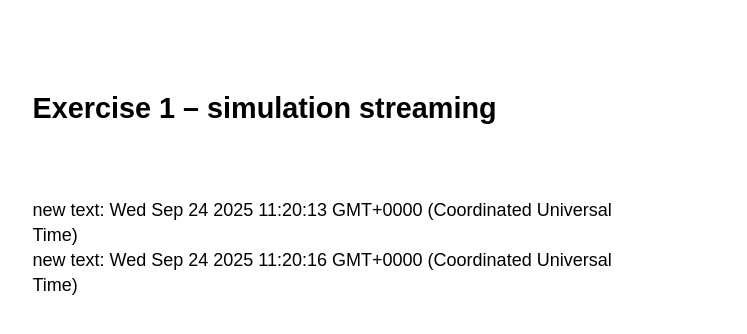
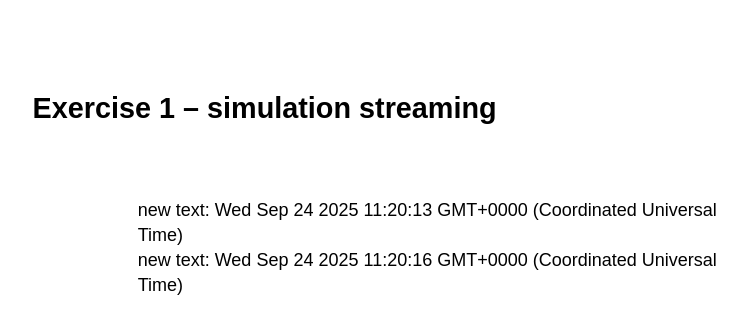
Before and after one commit to Liviak5/exercise-1_streamscroll, a Vue app: page / in a window 1280 px wide. Shown: the top 334 px of the page, without its empty margins (301-1048 px from the left). Built offline with nearby package versions, Linux system fonts and the light colour scheme.

Commit message:
fix: styles duplication

```diff
--- a/src/App.vue
+++ b/src/App.vue
@@ -39,10 +39,10 @@ onMounted(() => {
 </script>
 
 <template>
-  <header>
+  <header class="wrapper">
     <h1>Exercise 1 – simulation streaming</h1>
   </header>
-  <main>
+  <main class="wrapper">
     <div class="stream" ref="streamWrapper">
       <p v-for="(entry, index) in streamArray" :key="index">{{entry}}</p>
     </div>
@@ -75,20 +75,37 @@ html {
   padding: 0;
 }
 
-header {
+.wrapper{
   display: grid;
   grid-template-columns: repeat(4, 1fr);
+  gap: 1rem;
+  padding: 1rem;
+  @media (min-width: 425px) {
+    grid-template-columns: repeat(8, 1fr);
+  }
+  @media (min-width: 768px) {
+    grid-template-columns: repeat(12, 1fr);
+  }
+}
+header {
   grid-template-areas: "title title title title";
-  gap: 1rem;
   margin-top: 4rem;
   padding: 1rem;
   @media (min-width: 425px) {
-    grid-template-columns: repeat(8, 1fr);
     grid-template-areas: ". . title title title title . .";
   }
   @media (min-width: 768px) {
-    grid-template-columns: repeat(12, 1fr);
     grid-template-areas: ". . . title title title title title title . . .";
+  }
+}
+main {
+  grid-template-areas: "stream stream stream stream";
+  margin-top: 2rem;
+  @media (min-width: 425px) {
+    grid-template-areas: "stream stream stream stream . . . .";
+  }
+  @media (min-width: 768px) {
+    grid-template-areas: ". . . . stream stream stream stream stream stream . .";
   }
 }
 
@@ -98,22 +115,7 @@ h1 {
   line-height: 2rem;
 }
 
-main {
-  display: grid;
-  grid-template-columns: repeat(4, 1fr);
-  grid-template-areas: "stream stream stream stream";
-  gap: 1rem;
-  margin-top: 2rem;
-  padding: 1rem;
-  @media (min-width: 425px) {
-    grid-template-columns: repeat(8, 1fr);
-    grid-template-areas: ". . stream stream stream stream . .";
-  }
-  @media (min-width: 768px) {
-    grid-template-columns: repeat(12, 1fr);
-    grid-template-areas: ". . . stream stream stream stream stream stream . . .";
-  }
-}
+
 .stream {
   grid-area: stream;
 }
```
